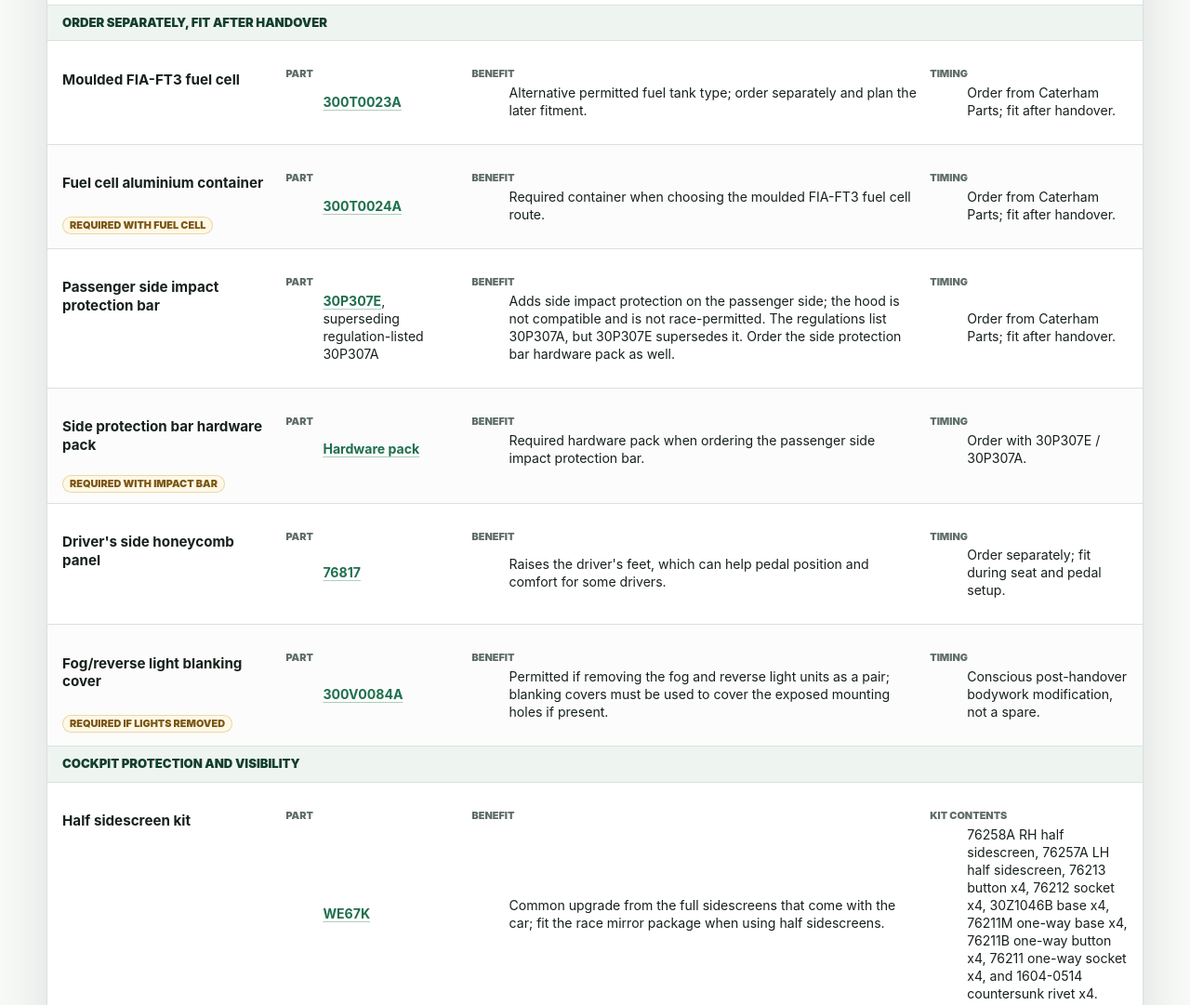
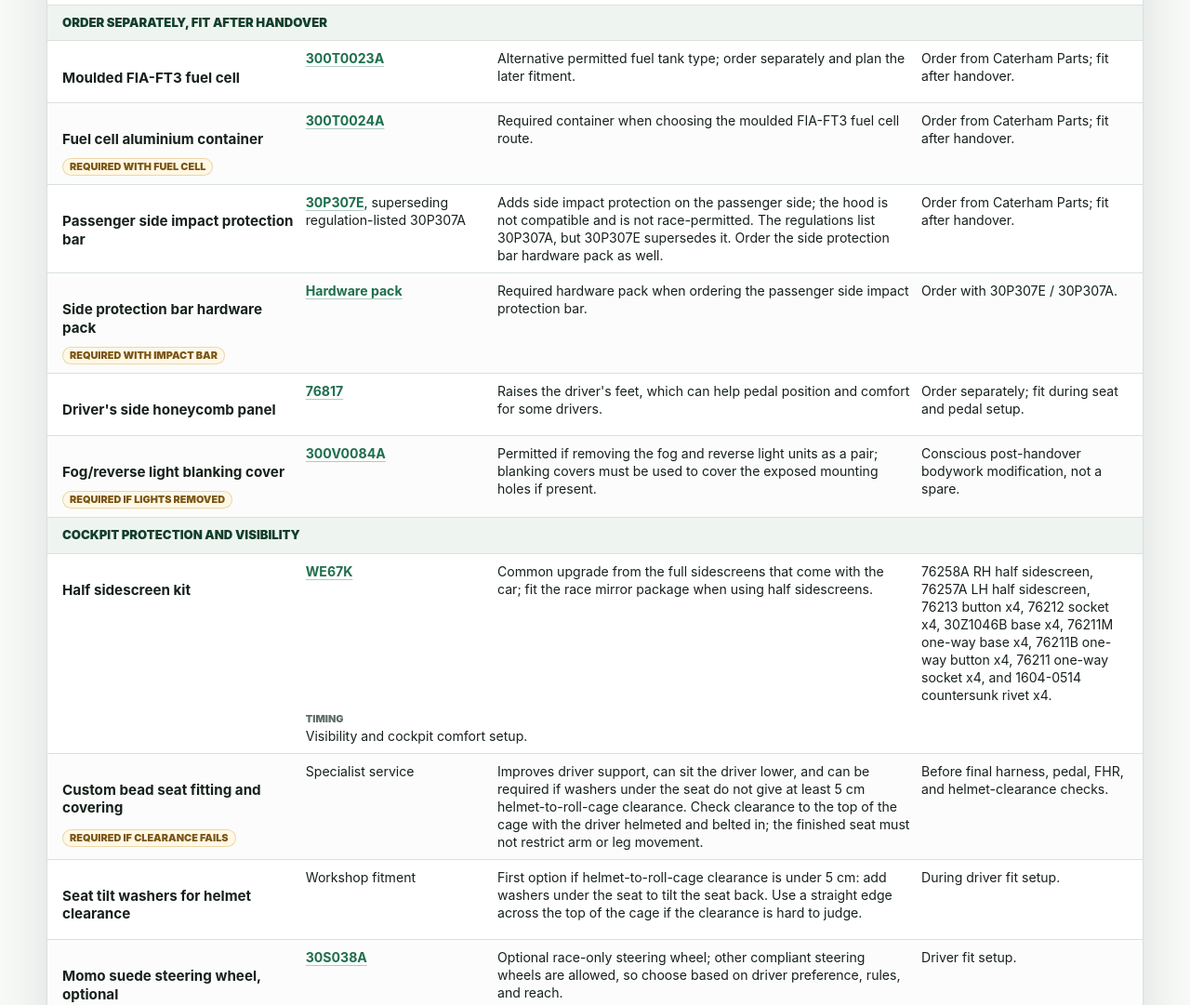
Before and after one commit to AllyMurray/caterham-academy-2026, a plain HTML site: page index.html in a window 1280 px wide. Shown: the part 5360-6441 px from the top of the page at 93% size. Drawn offline with Linux system fonts and the light colour scheme.

Commit message:
Fix prep parts table layout

```diff
--- a/styles.css
+++ b/styles.css
@@ -677,12 +677,12 @@ main {
 
 .prep-item {
   display: grid;
-  grid-template-columns: minmax(190px, 0.25fr) minmax(0, 1fr);
-  gap: 14px;
+  grid-template-columns: minmax(190px, 0.9fr) minmax(150px, 0.7fr) minmax(280px, 1.6fr) minmax(170px, 0.8fr);
+  gap: 8px 12px;
   align-items: start;
   border: 0;
   background: #fff;
-  padding: 11px 16px;
+  padding: 9px 16px;
 }
 
 .prep-item + .prep-item {
@@ -706,10 +706,11 @@ main {
 
 .status-badges {
   grid-column: 1;
+  grid-row: 2;
   display: flex;
   flex-wrap: wrap;
   gap: 6px;
-  margin-top: 8px;
+  margin-top: 2px;
 }
 
 .source-badge {
@@ -752,26 +753,56 @@ main {
 }
 
 .prep-item dl {
+  display: contents;
+}
+
+.prep-item dl > div {
+  display: block;
+}
+
+.prep-item dl > div:nth-child(1) {
   grid-column: 2;
   grid-row: 1 / span 2;
-  display: grid;
-  grid-template-columns: minmax(120px, 0.7fr) minmax(260px, 1.8fr) minmax(140px, 0.8fr);
-  gap: 7px 14px;
 }
 
-.prep-item div {
-  display: grid;
-  gap: 2px;
+.prep-item dl > div:nth-child(2) {
+  grid-column: 3;
+  grid-row: 1 / span 2;
+}
+
+.prep-item dl > div:nth-child(3) {
+  grid-column: 4;
+  grid-row: 1 / span 2;
+}
+
+.prep-item dl > div:nth-child(n + 4) {
+  grid-column: 2 / -1;
 }
 
 .prep-item dt {
+  position: absolute;
+  width: 1px;
+  height: 1px;
+  overflow: hidden;
+  clip: rect(0 0 0 0);
+  white-space: nowrap;
+}
+
+.prep-item dl > div:nth-child(n + 4) dt {
+  position: static;
+  width: auto;
+  height: auto;
+  overflow: visible;
+  clip: auto;
   color: var(--muted);
   font-size: 0.68rem;
   font-weight: 900;
   text-transform: uppercase;
+  white-space: normal;
 }
 
 .prep-item dd {
+  margin: 0;
   color: var(--ink);
   font-size: 0.88rem;
   line-height: 1.35;
@@ -985,7 +1016,31 @@ tr.is-hidden {
   .prep-item dl {
     grid-column: 1;
     grid-row: auto;
+    display: grid;
     grid-template-columns: 1fr;
+  }
+
+  .prep-item dl > div,
+  .prep-item dl > div:nth-child(1),
+  .prep-item dl > div:nth-child(2),
+  .prep-item dl > div:nth-child(3),
+  .prep-item dl > div:nth-child(n + 4) {
+    grid-column: auto;
+    grid-row: auto;
+  }
+
+  .prep-item dt,
+  .prep-item dl > div:nth-child(n + 4) dt {
+    position: static;
+    width: auto;
+    height: auto;
+    overflow: visible;
+    clip: auto;
+    color: var(--muted);
+    font-size: 0.68rem;
+    font-weight: 900;
+    text-transform: uppercase;
+    white-space: normal;
   }
 
   .prep-item-wide {
```
